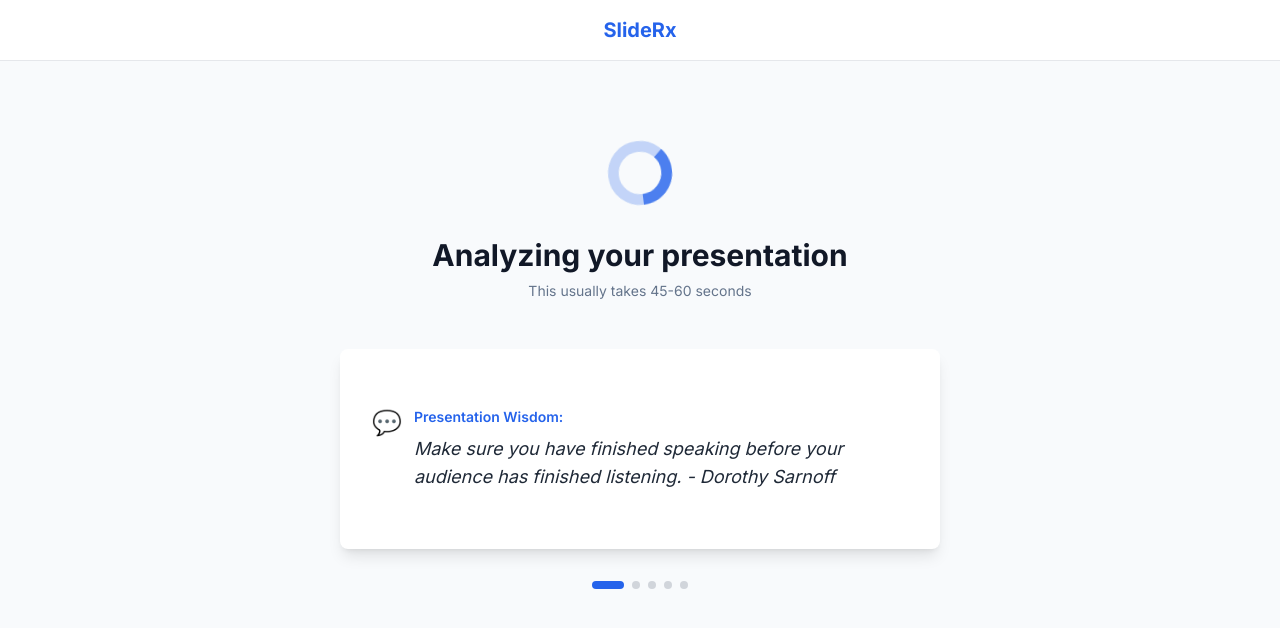
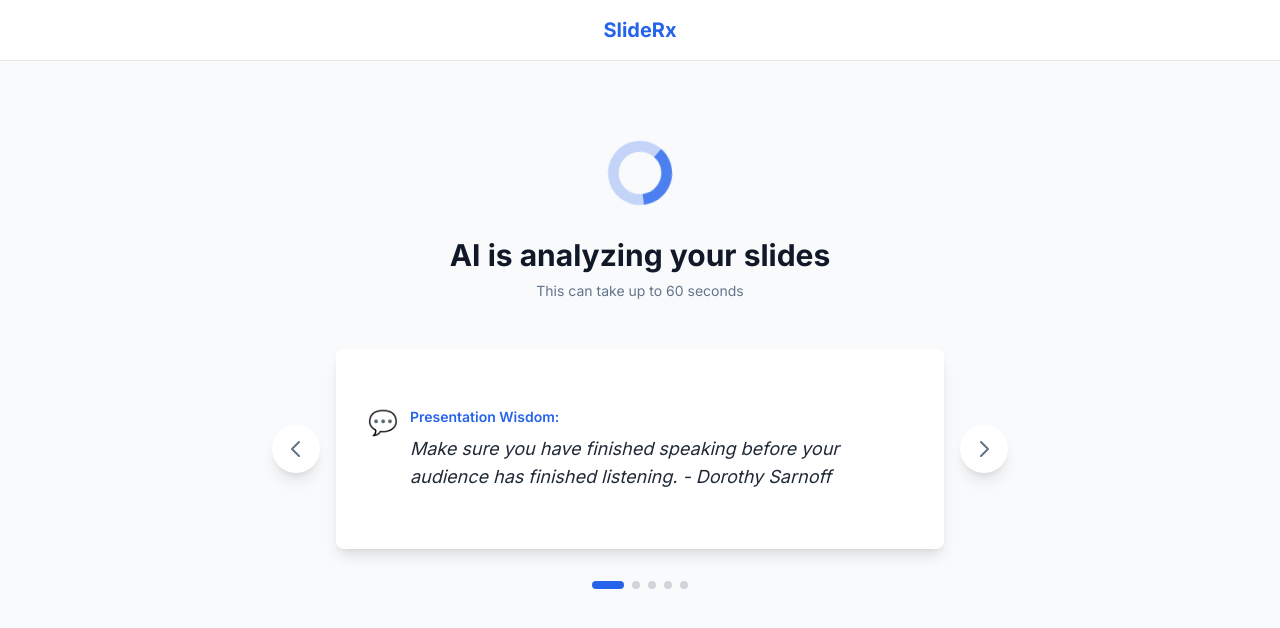
Before and after one commit to talabe/Claude-Code-Hackathon, a React (Vite) app in the folder frontend/: page /processing in a window 1280 px wide. Shown: the top 628 px of the page. Built offline with nearby package versions, Linux system fonts and the light colour scheme.

Commit message:
minor adjustments to the processing page

```diff
--- a/frontend/src/components/Processing.jsx
+++ b/frontend/src/components/Processing.jsx
@@ -75,10 +75,15 @@ const Processing = () => {
     if (shuffledContent.length === 0) return;
 
     const rotationInterval = setInterval(() => {
-      // Fade out
+      handleNext();
+    }, 8000); // Rotate every 8 seconds
+
+    return () => clearInterval(rotationInterval);
+  }, [shuffledContent, contentIndex]);
+
+  // Navigation handlers
+  const handleNext = () => {
     setIsVisible(false);
-
-      // Wait for fade out, then change content and fade in
     setTimeout(() => {
       setContentIndex(prevIndex => {
         const nextIndex = (prevIndex + 1) % shuffledContent.length;
@@ -86,11 +91,20 @@ const Processing = () => {
         return nextIndex;
       });
       setIsVisible(true);
-      }, 300); // Match fade-out duration
-    }, 8000); // Rotate every 8 seconds
+    }, 300);
+  };
 
-    return () => clearInterval(rotationInterval);
-  }, [shuffledContent]);
+  const handlePrevious = () => {
+    setIsVisible(false);
+    setTimeout(() => {
+      setContentIndex(prevIndex => {
+        const prevIndexValue = prevIndex === 0 ? shuffledContent.length - 1 : prevIndex - 1;
+        setCurrentContent(shuffledContent[prevIndexValue]);
+        return prevIndexValue;
+      });
+      setIsVisible(true);
+    }, 300);
+  };
 
   // Mock processing timer - simulates AI analysis
   useEffect(() => {
@@ -149,14 +163,32 @@ const Processing = () => {
 
           {/* Status Text */}
           <h2 className="text-2xl sm:text-3xl font-bold text-gray-900 mb-2 text-center">
-            Analyzing your presentation
+            AI is analyzing your slides
           </h2>
           <p className="text-sm text-[#64748B] mb-12 text-center">
-            This usually takes 45-60 seconds
+            This can take up to 60 seconds
           </p>
 
-          {/* Rotating Content Box */}
-          <div className="w-full max-w-[600px] bg-white rounded-lg shadow-lg p-8 min-h-[200px] flex items-center justify-center">
+          {/* Rotating Content Box with Navigation */}
+          <div className="w-full max-w-[800px] flex items-center gap-4">
+            {/* Previous Button */}
+            <button
+              onClick={handlePrevious}
+              className="flex-shrink-0 w-10 h-10 sm:w-12 sm:h-12 bg-white rounded-full shadow-lg hover:shadow-xl hover:bg-[#F8FAFC] transition-all flex items-center justify-center group"
+              aria-label="Previous content"
+            >
+              <svg
+                className="w-5 h-5 sm:w-6 sm:h-6 text-[#64748B] group-hover:text-[#2563EB] transition-colors"
+                fill="none"
+                stroke="currentColor"
+                viewBox="0 0 24 24"
+              >
+                <path strokeLinecap="round" strokeLinejoin="round" strokeWidth={2} d="M15 19l-7-7 7-7" />
+              </svg>
+            </button>
+
+            {/* Content Box */}
+            <div className="flex-1 bg-white rounded-lg shadow-lg p-8 min-h-[200px] flex items-center justify-center">
               <div
                 className="transition-opacity duration-300 ease-in-out"
                 style={{ opacity: isVisible ? 1 : 0 }}
@@ -185,6 +217,23 @@ const Processing = () => {
               </div>
             </div>
 
+            {/* Next Button */}
+            <button
+              onClick={handleNext}
+              className="flex-shrink-0 w-10 h-10 sm:w-12 sm:h-12 bg-white rounded-full shadow-lg hover:shadow-xl hover:bg-[#F8FAFC] transition-all flex items-center justify-center group"
+              aria-label="Next content"
+            >
+              <svg
+                className="w-5 h-5 sm:w-6 sm:h-6 text-[#64748B] group-hover:text-[#2563EB] transition-colors"
+                fill="none"
+                stroke="currentColor"
+                viewBox="0 0 24 24"
+              >
+                <path strokeLinecap="round" strokeLinejoin="round" strokeWidth={2} d="M9 5l7 7-7 7" />
+              </svg>
+            </button>
+          </div>
+
           {/* Progress Indicator Dots (optional visual enhancement) */}
           <div className="flex gap-2 mt-8">
             {[...Array(5)].map((_, i) => (
```
Lines whose indentation alone changed are shown as unchanged.
